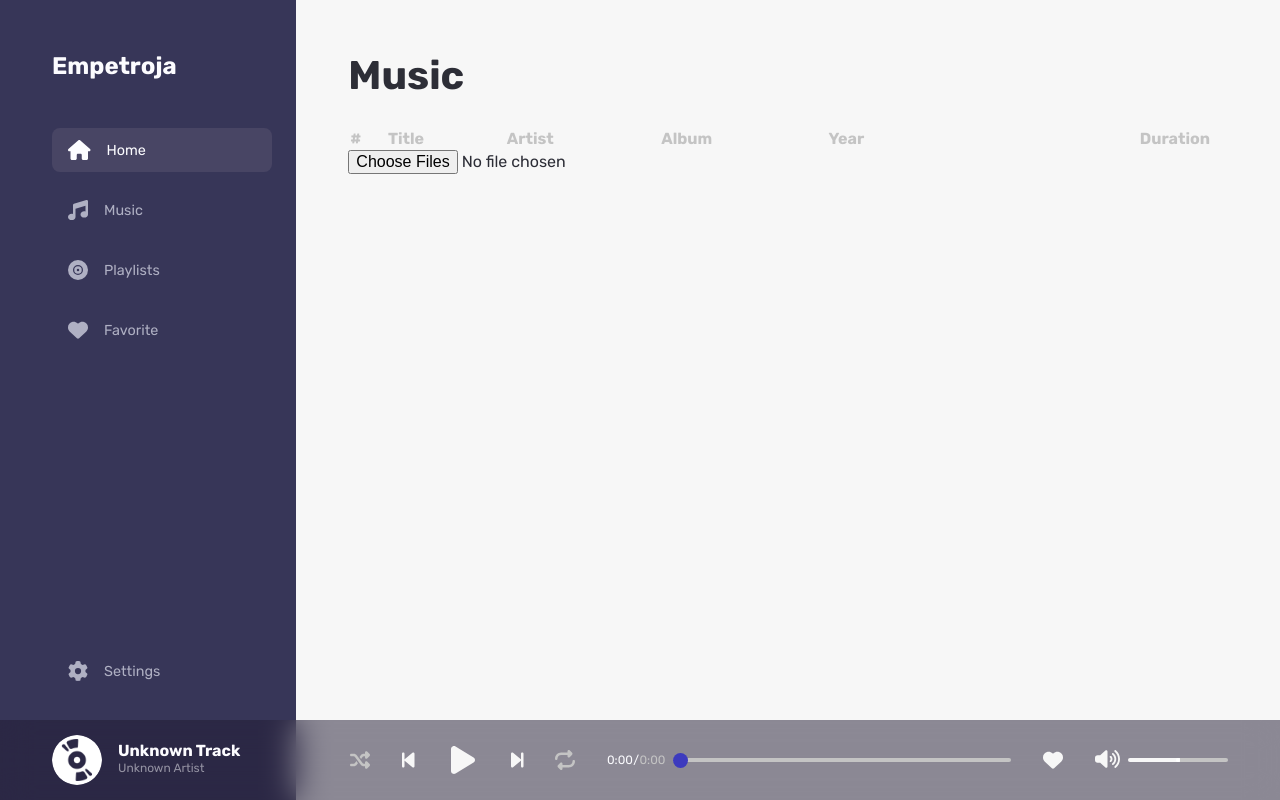
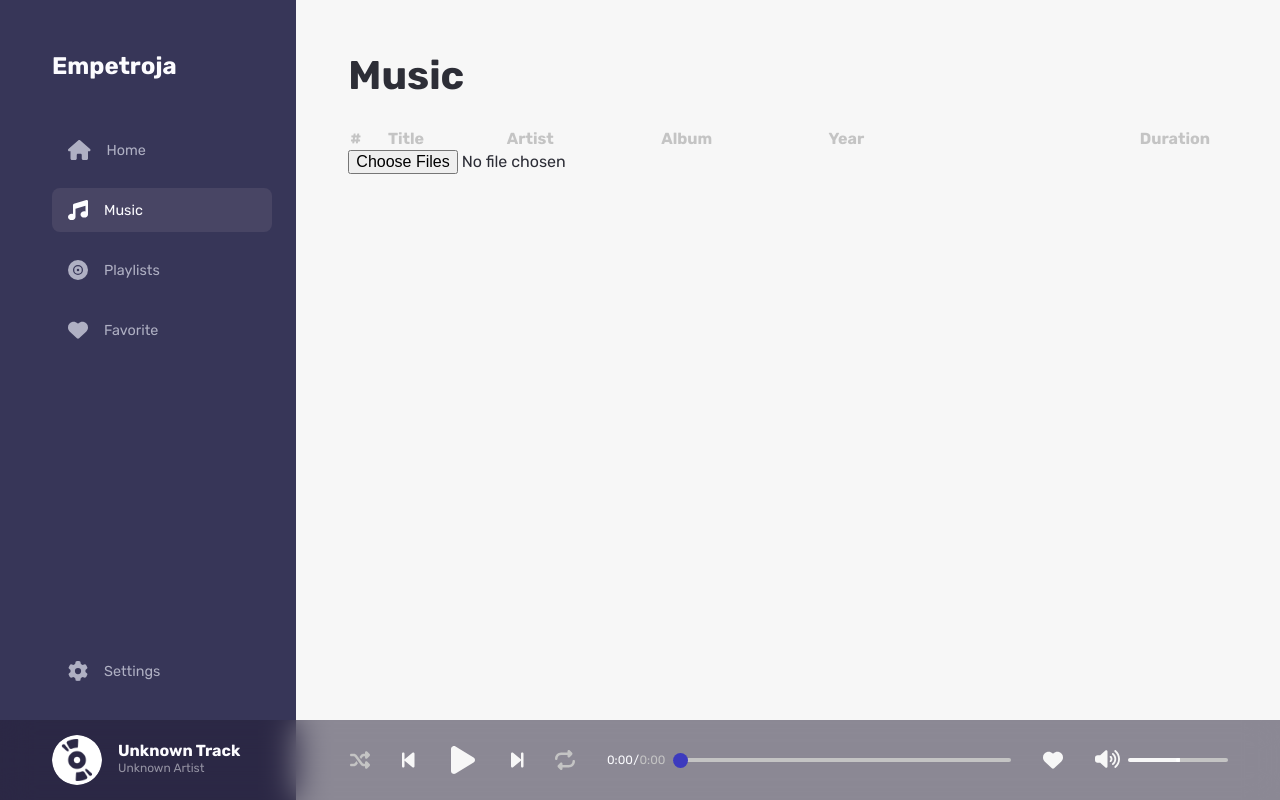
Before and after one commit to Dunkelhaiser/Empetroja, a React (Vite) app: page / in a window 1280 px wide. Built offline with nearby package versions, Linux system fonts and the light colour scheme.

Commit message:
Due to browser limitations, project is abandoned

```diff
--- a/src/components/Sidebar/Sidebar.tsx
+++ b/src/components/Sidebar/Sidebar.tsx
@@ -8,11 +8,11 @@ const Sidebar: React.FC = () => {
             <h2>Empetroja</h2>
             <nav>
                 <ul className={SidebarStyles.navigation}>
-                    <li className={SidebarStyles.active}>
+                    <li>
                         <FontAwesomeIcon icon={faHome} />
                         Home
                     </li>
-                    <li>
+                    <li className={SidebarStyles.active}>
                         <FontAwesomeIcon icon={faMusic} /> Music
                     </li>
                     <li>
```
